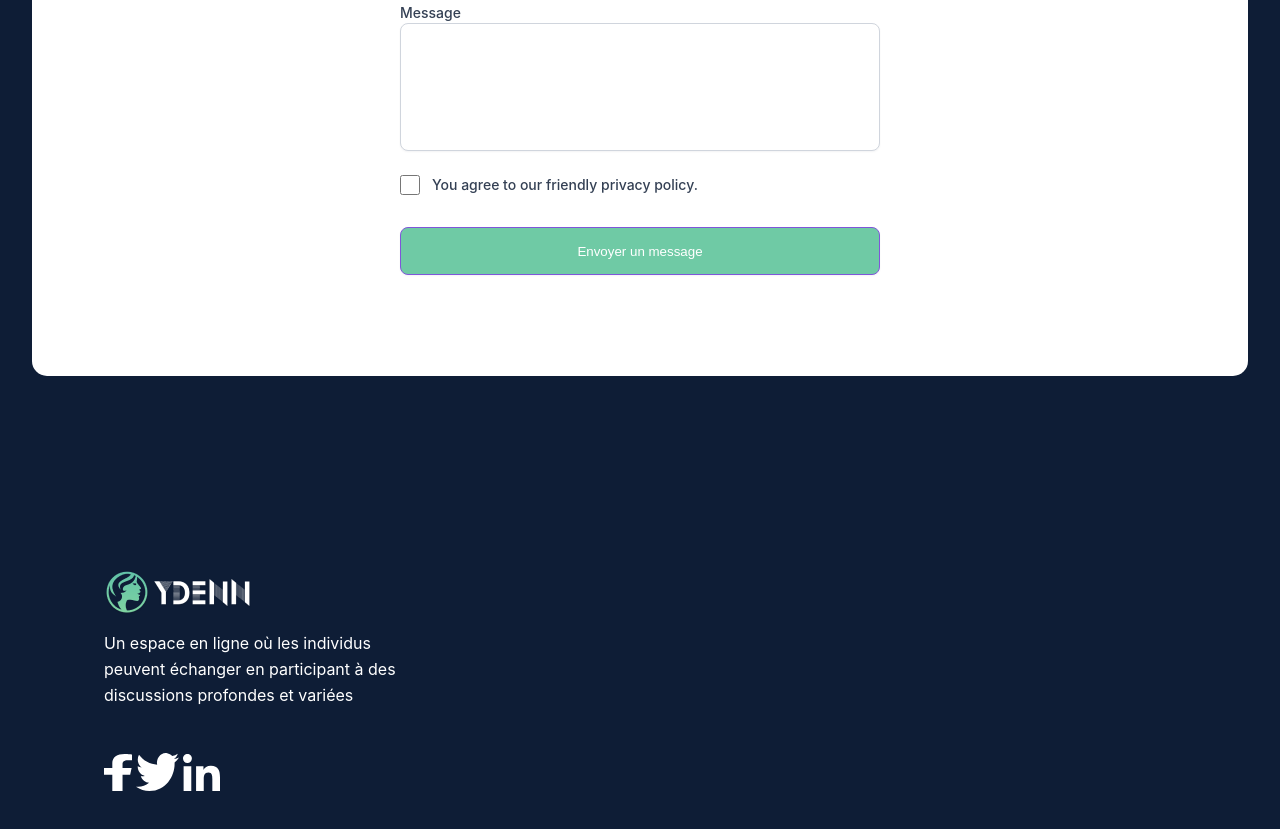
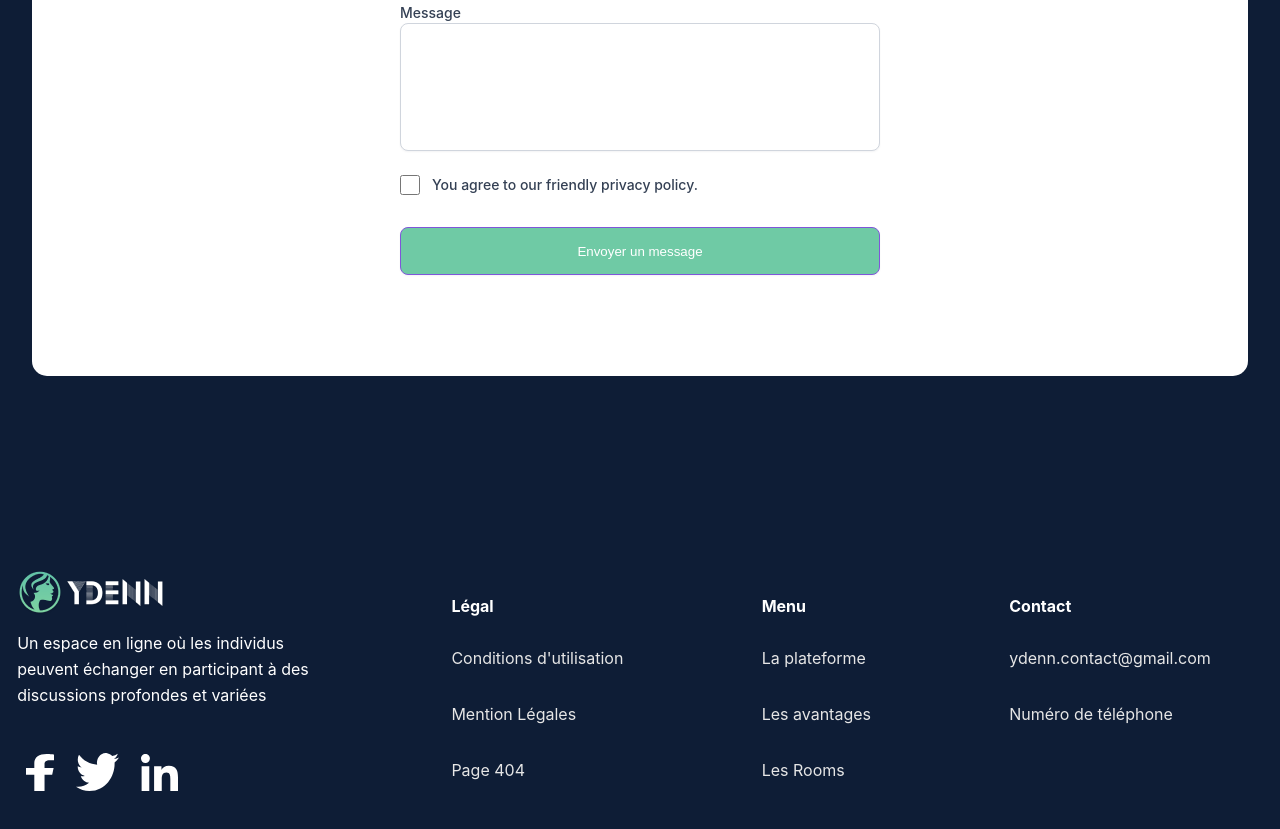
Before and after one commit to Antoinelc7/ydenn_landing_page, a website built with Vite: page index.html in a window 1280 px wide. Shown: the part 3116-3945 px from the top of the page. Built offline with nearby package versions, Linux system fonts and the light colour scheme; a web font is replaced by a local one.

Commit message:
finished contact form + footer

```diff
--- a/index.html
+++ b/index.html
@@ -161,9 +161,28 @@
           </div>
         </div>
         <div class="footer-col2">
-
+          <ul>
+            <li>Légal</li>
+            <li>Conditions d'utilisation</li>
+            <li>Mention Légales</li>
+            <li>Page 404</li>
+          </ul>
         </div>
-        <div class="footer-col3"></div>
+        <div class="footer-col3">
+          <ul>
+            <li>Menu</li>
+            <li>La plateforme</li>
+            <li>Les avantages</li>
+            <li>Les Rooms</li>
+          </ul>
+        </div>
+        <div class="footer-col4">
+          <ul>
+            <li>Contact</li>
+            <li>ydenn.contact@gmail.com</li>
+            <li>Numéro de téléphone</li>
+          </ul>
+        </div>
       </footer>
     </div>
     <script type="module" src="/main.js"></script>
--- a/style.css
+++ b/style.css
@@ -419,6 +419,7 @@ nav .contact svg {
 #fourth-section form .names{
   display: flex;
   flex-direction: row;
+  gap: 32px;
 }
 
 #fourth-section form label,
@@ -442,14 +443,6 @@ nav .contact svg {
   background: var(--White, #FFF);
   border: 1px solid var(--gray-300, #D0D5DD);
   box-shadow: 0px 1px 2px 0px rgba(16, 24, 40, 0.05);
-}
-
-#fourth-section form input[type="text"]:first-child{
-  margin-right: 16px;
-}
-
-#fourth-section form input[type="text"]:last-child{
-  margin-left: 16px;
 }
 
 #fourth-section form input[type="email"]{
@@ -513,11 +506,12 @@ footer{
   height: 420px;
   background: #0E1D36;
   display: flex;
+  justify-content: space-around;
   align-items: center;
 }
 
 footer .footer-col1{
-  margin-left: 104px;
+  margin-left: -52px;
 }
 
 footer .footer-col1 .description{
@@ -533,3 +527,45 @@ footer .footer-col1 .description{
 footer .footer-col1 .social-icons{
   margin-top: 45px;
 }
+
+footer .footer-col1 .social-icons svg{
+  margin: 0 9px;
+}
+
+footer .footer-col2,
+footer .footer-col3,
+footer .footer-col4{
+  height: 225px;
+}
+
+footer .footer-col2 ul,
+footer .footer-col3 ul,
+footer .footer-col4 ul{
+  color: white;
+  text-decoration: none;
+  list-style: none;
+}
+
+footer .footer-col2 ul li:first-child,
+footer .footer-col3 ul li:first-child,
+footer .footer-col4 ul li:first-child{
+  color: var(--text-white, #FFF);
+  font-variant-numeric: lining-nums proportional-nums;
+  font-family: Inter;
+  font-size: 16px;
+  font-style: normal;
+  font-weight: 700;
+  line-height: 24px;
+}
+
+footer .footer-col2 ul li,
+footer .footer-col3 ul li,
+footer .footer-col4 ul li{
+  margin-top: 24px;
+  color: var(--text-disable, #E6E6E6);
+  font-family: Inter;
+  font-size: 16px;
+  font-style: normal;
+  font-weight: 400;
+  line-height: 32px;
+}
```
